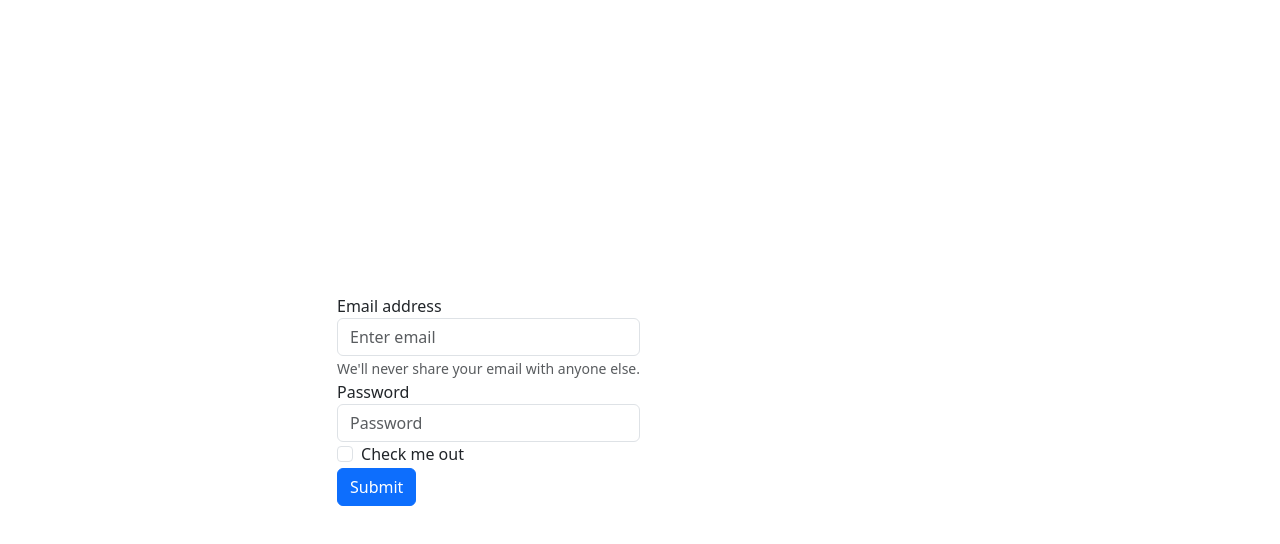
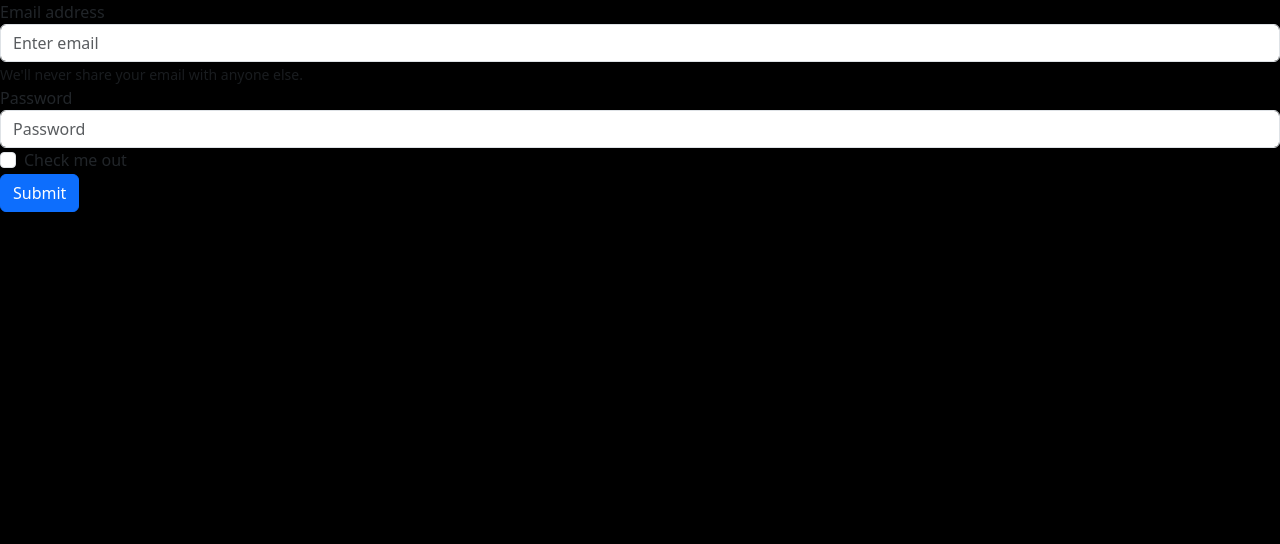
Before and after one commit to MarioB06/vue_todo, a Vue app in the folder todo/: page / in a window 1280 px wide. Shown: the top 544 px of the page. Built offline with nearby package versions, Linux system fonts and the light colour scheme.

Commit message:
Home Page Design

```diff
--- a/todo/src/App.vue
+++ b/todo/src/App.vue
@@ -1,72 +1,14 @@
 <script setup>
 import { RouterLink, RouterView } from 'vue-router'
-import HelloWorld from './components/HelloWorld.vue'
+
+
 </script>
+
 
 <template>
   <RouterView />
 </template>
 
 <style scoped>
-header {
-  line-height: 1.5;
-  max-height: 100vh;
-}
 
-.logo {
-  display: block;
-  margin: 0 auto 2rem;
-}
-
-nav {
-  width: 100%;
-  font-size: 12px;
-  text-align: center;
-  margin-top: 2rem;
-}
-
-nav a.router-link-exact-active {
-  color: var(--color-text);
-}
-
-nav a.router-link-exact-active:hover {
-  background-color: transparent;
-}
-
-nav a {
-  display: inline-block;
-  padding: 0 1rem;
-  border-left: 1px solid var(--color-border);
-}
-
-nav a:first-of-type {
-  border: 0;
-}
-
-@media (min-width: 1024px) {
-  header {
-    display: flex;
-    place-items: center;
-    padding-right: calc(var(--section-gap) / 2);
-  }
-
-  .logo {
-    margin: 0 2rem 0 0;
-  }
-
-  header .wrapper {
-    display: flex;
-    place-items: flex-start;
-    flex-wrap: wrap;
-  }
-
-  nav {
-    text-align: left;
-    margin-left: -1rem;
-    font-size: 1rem;
-
-    padding: 1rem 0;
-    margin-top: 1rem;
-  }
-}
 </style>
--- a/todo/src/assets/base.css
+++ b/todo/src/assets/base.css
@@ -1,86 +1,18 @@
-/* color palette from <https://github.com/vuejs/theme> */
-:root {
-  --vt-c-white: #ffffff;
-  --vt-c-white-soft: #f8f8f8;
-  --vt-c-white-mute: #f2f2f2;
+*{
+  background-color: black;
 
-  --vt-c-black: #181818;
-  --vt-c-black-soft: #222222;
-  --vt-c-black-mute: #282828;
-
-  --vt-c-indigo: #2c3e50;
-
-  --vt-c-divider-light-1: rgba(60, 60, 60, 0.29);
-  --vt-c-divider-light-2: rgba(60, 60, 60, 0.12);
-  --vt-c-divider-dark-1: rgba(84, 84, 84, 0.65);
-  --vt-c-divider-dark-2: rgba(84, 84, 84, 0.48);
-
-  --vt-c-text-light-1: var(--vt-c-indigo);
-  --vt-c-text-light-2: rgba(60, 60, 60, 0.66);
-  --vt-c-text-dark-1: var(--vt-c-white);
-  --vt-c-text-dark-2: rgba(235, 235, 235, 0.64);
 }
 
-/* semantic color variables for this project */
-:root {
-  --color-background: var(--vt-c-white);
-  --color-background-soft: var(--vt-c-white-soft);
-  --color-background-mute: var(--vt-c-white-mute);
+.home{
+  color: #7062d5;;
+  font-family: sans-serif;
 
-  --color-border: var(--vt-c-divider-light-2);
-  --color-border-hover: var(--vt-c-divider-light-1);
-
-  --color-heading: var(--vt-c-text-light-1);
-  --color-text: var(--vt-c-text-light-1);
-
-  --section-gap: 160px;
 }
 
-@media (prefers-color-scheme: dark) {
-  :root {
-    --color-background: var(--vt-c-black);
-    --color-background-soft: var(--vt-c-black-soft);
-    --color-background-mute: var(--vt-c-black-mute);
-
-    --color-border: var(--vt-c-divider-dark-2);
-    --color-border-hover: var(--vt-c-divider-dark-1);
-
-    --color-heading: var(--vt-c-text-dark-1);
-    --color-text: var(--vt-c-text-dark-2);
-  }
+.input{
+  background-color: #78bdda;
+  border: none;
+  color: white;
+  padding: 5px 20px;
+  width: 150px;
 }
-
-*,
-*::before,
-*::after {
-  box-sizing: border-box;
-  margin: 0;
-  font-weight: normal;
-}
-
-body {
-  min-height: 100vh;
-  color: var(--color-text);
-  background: var(--color-background);
-  transition:
-    color 0.5s,
-    background-color 0.5s;
-  line-height: 1.6;
-  font-family:
-    Inter,
-    -apple-system,
-    BlinkMacSystemFont,
-    'Segoe UI',
-    Roboto,
-    Oxygen,
-    Ubuntu,
-    Cantarell,
-    'Fira Sans',
-    'Droid Sans',
-    'Helvetica Neue',
-    sans-serif;
-  font-size: 15px;
-  text-rendering: optimizeLegibility;
-  -webkit-font-smoothing: antialiased;
-  -moz-osx-font-smoothing: grayscale;
-}
--- a/todo/src/assets/main.css
+++ b/todo/src/assets/main.css
@@ -1,35 +1 @@
-@import './base.css';
-
-#app {
-  max-width: 1280px;
-  margin: 0 auto;
-  padding: 2rem;
-  font-weight: normal;
-}
-
-a,
-.green {
-  text-decoration: none;
-  color: hsla(160, 100%, 37%, 1);
-  transition: 0.4s;
-  padding: 3px;
-}
-
-@media (hover: hover) {
-  a:hover {
-    background-color: hsla(160, 100%, 37%, 0.2);
-  }
-}
-
-@media (min-width: 1024px) {
-  body {
-    display: flex;
-    place-items: center;
-  }
-
-  #app {
-    display: grid;
-    grid-template-columns: 1fr 1fr;
-    padding: 0 2rem;
-  }
-}
+@import "./base.css";
--- /dev/null
+++ b/todo/src/components/Home.vue
@@ -0,0 +1,20 @@
+<script>
+
+
+
+</script>
+<template>
+    <div class="home">
+
+      <center><h1>TO DO</h1></center>
+      <input type="text" placeholder="+ Kategorie hinzufügen" id="input">
+
+    </div>
+  </template>
+
+
+
+
+<style scoped>
+
+</style>
--- a/todo/src/router/index.js
+++ b/todo/src/router/index.js
@@ -7,6 +7,12 @@ const router = createRouter({
       path: '/',
       name: 'login',
       component: () => import('../views/LoginView.vue')
+
+    },
+    {
+      path: '/home',
+      name: 'home',
+      component: () => import('../views/HomeView.vue')
 
     },
     {
--- a/todo/src/views/HomeView.vue
+++ b/todo/src/views/HomeView.vue
@@ -1,9 +1,9 @@
 <script setup>
-import TheWelcome from '../components/TheWelcome.vue'
+import Home from '@/components/Home.vue';
 </script>
 
 <template>
   <main>
-    <TheWelcome />
+    <Home />
   </main>
 </template>
```
Also changed, not shown: todo/src/components/WelcomeItem.vue (deleted, +0 -86 lines).
